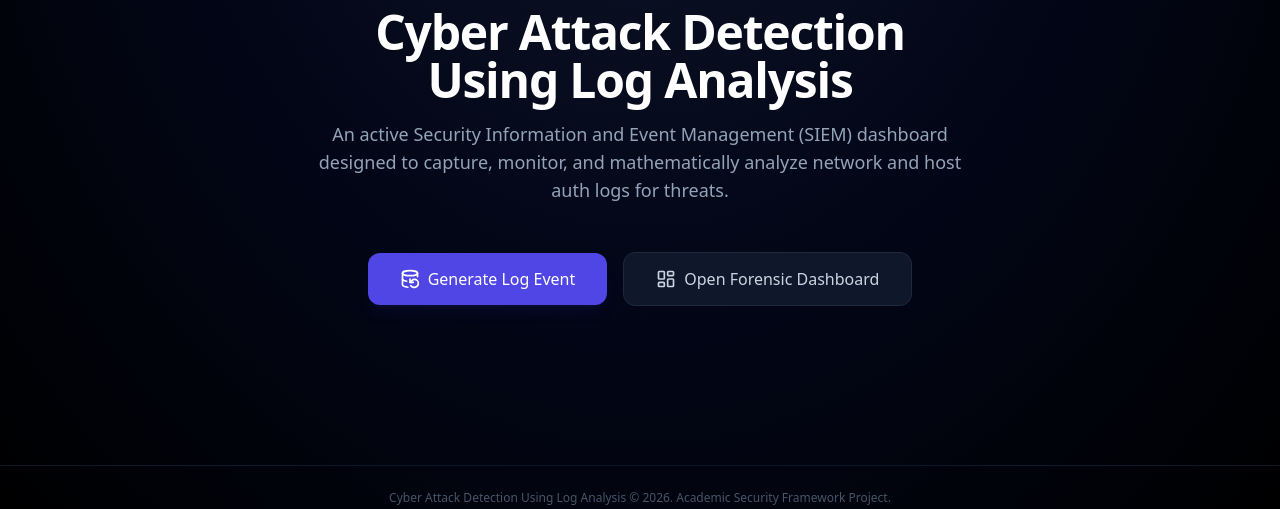
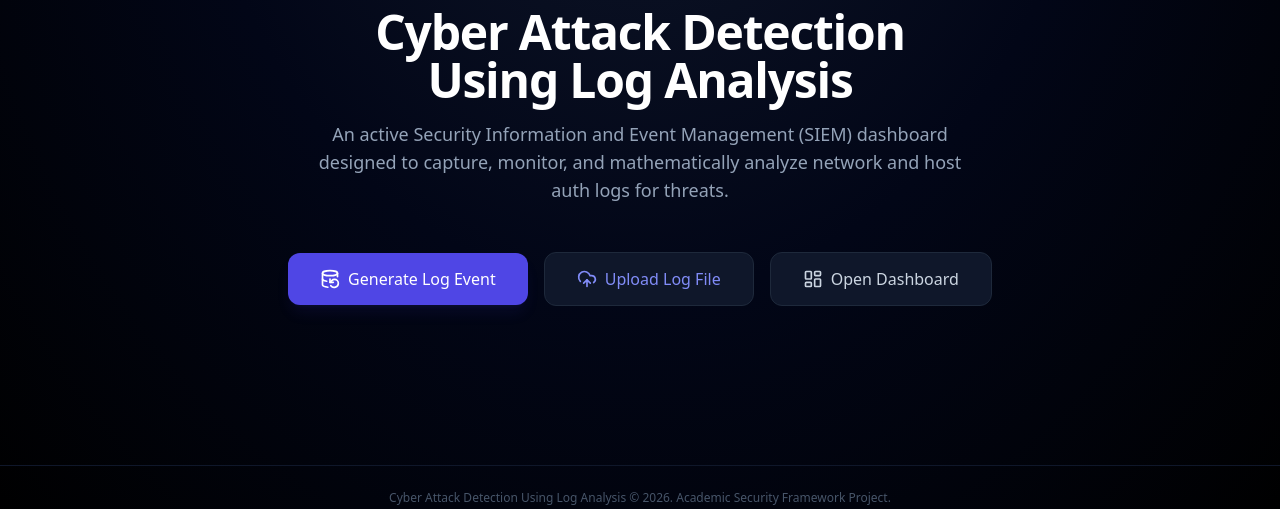
Before and after one commit to varshini-1604/cyber-attack-detection-using-log-analysis, a Flask app: page / in a window 1280 px wide. Shown: the part 270-779 px from the top of the page. Run offline with Flask 3, Linux system fonts and the light colour scheme; some libraries are stand-ins or nearby versions.

Commit message:
Added log upload feature and created demo logs and tool

```diff
--- a/app.py
+++ b/app.py
@@ -1,4 +1,4 @@
-from flask import Flask, render_template, request, send_file
+from flask import Flask, render_template, request, redirect, url_for, send_file
 import pandas as pd
 import hashlib
 from datetime import datetime
@@ -36,6 +36,38 @@ SESSION_START_HASH = calculate_current_hash()
 @app.route('/')
 def home():
     return render_template('index.html')
+
+
+@app.route('/upload', methods=['POST'])
+def upload_file():
+    """Handles uploading a custom logs.csv file and redirects to the dashboard."""
+    if 'logfile' not in request.files:
+        return redirect(url_for('home'))
+
+    file = request.files['logfile']
+
+    if file.filename == '':
+        return redirect(url_for('home'))
+
+    if file and file.filename.endswith('.csv'):
+        try:
+            # Temporary check to ensure the CSV has the correct headers
+            df = pd.read_csv(file)
+            required_headers = {'ip', 'time', 'user', 'status', 'role'}
+
+            if required_headers.issubset(df.columns):
+                # Save the uploaded file as our primary logs.csv database
+                df.to_csv(LOG_FILE, index=False)
+                # Reset session hash so it doesn't immediately flag tampering unless modified after upload
+                global SESSION_START_HASH
+                SESSION_START_HASH = calculate_current_hash()
+                return redirect(url_for('dashboard'))
+            else:
+                return "Error: CSV headers must include ip, time, user, status, and role."
+        except Exception as e:
+            return f"Error processing file: {str(e)}"
+
+    return "Error: Invalid file format. Please upload a standard .csv file."
 
 
 @app.route('/login_page')
--- a/templates/index.html
+++ b/templates/index.html
@@ -42,10 +42,21 @@
                 <i data-lucide="database-backup" class="w-5 h-5"></i>
                 Generate Log Event
             </a>
+
+            <form id="uploadForm" action="/upload" method="POST" enctype="multipart/form-data" class="hidden">
+                <input type="file" id="logfileInput" name="logfile" accept=".csv" onchange="submitLogsForm()">
+            </form>
+
+            <button onclick="triggerFileInput()"
+                    class="w-full sm:w-auto px-8 py-3.5 bg-slate-900 hover:bg-slate-800 border border-slate-800 text-indigo-400 hover:text-indigo-300 font-medium rounded-xl transition flex items-center justify-center gap-2">
+                <i data-lucide="upload-cloud" class="w-5 h-5"></i>
+                Upload Log File
+            </button>
+
             <a href="/dashboard"
                class="w-full sm:w-auto px-8 py-3.5 bg-slate-900 hover:bg-slate-800 border border-slate-800 text-slate-300 hover:text-white font-medium rounded-xl transition flex items-center justify-center gap-2">
                 <i data-lucide="layout-dashboard" class="w-5 h-5"></i>
-                Open Forensic Dashboard
+                Open Dashboard
             </a>
         </div>
     </main>
@@ -55,6 +66,18 @@
     </footer>
 
     <script>
+        // Simple helper script to handle the stealth file-picker UI
+        function triggerFileInput() {
+            document.getElementById('logfileInput').click();
+        }
+
+        function submitLogsForm() {
+            const input = document.getElementById('logfileInput');
+            if (input.files.length > 0) {
+                document.getElementById('uploadForm').submit();
+            }
+        }
+
         lucide.createIcons();
     </script>
 </body>
```
Also changed, not shown: 2 other files.
